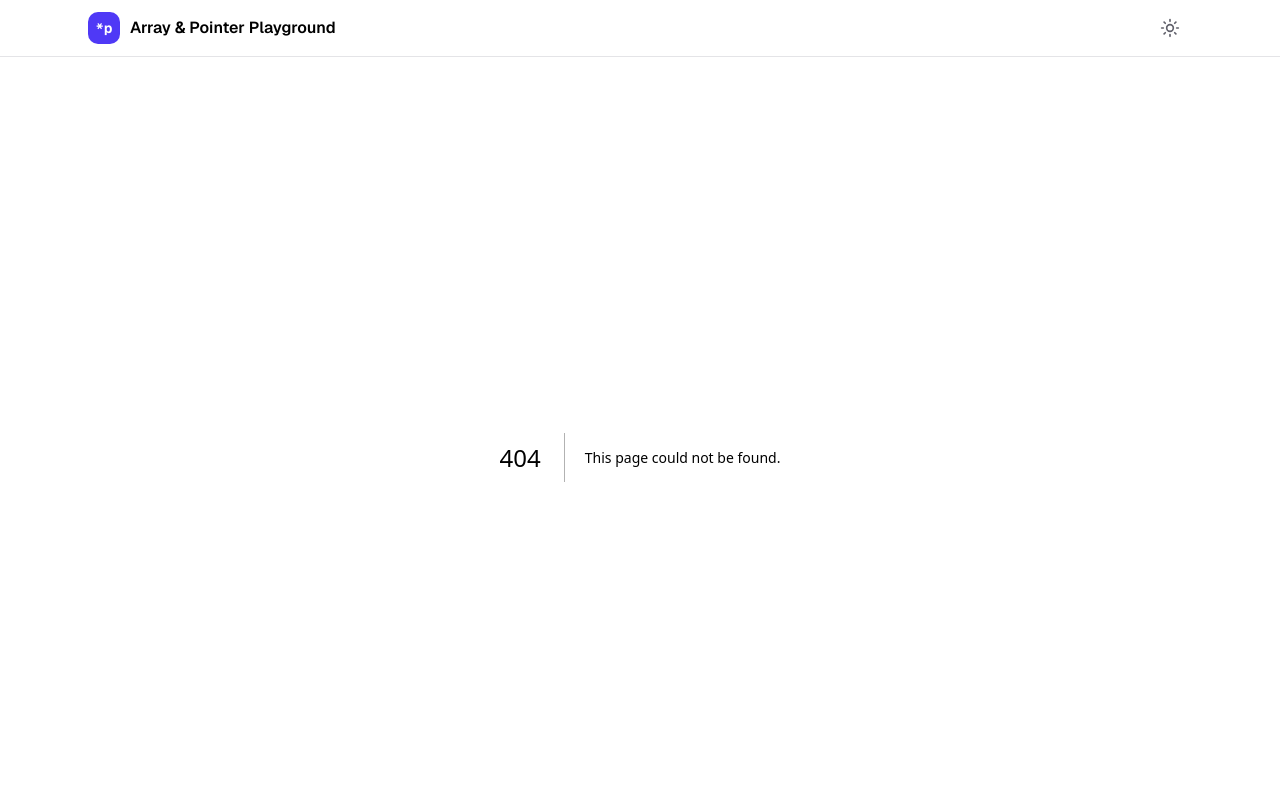
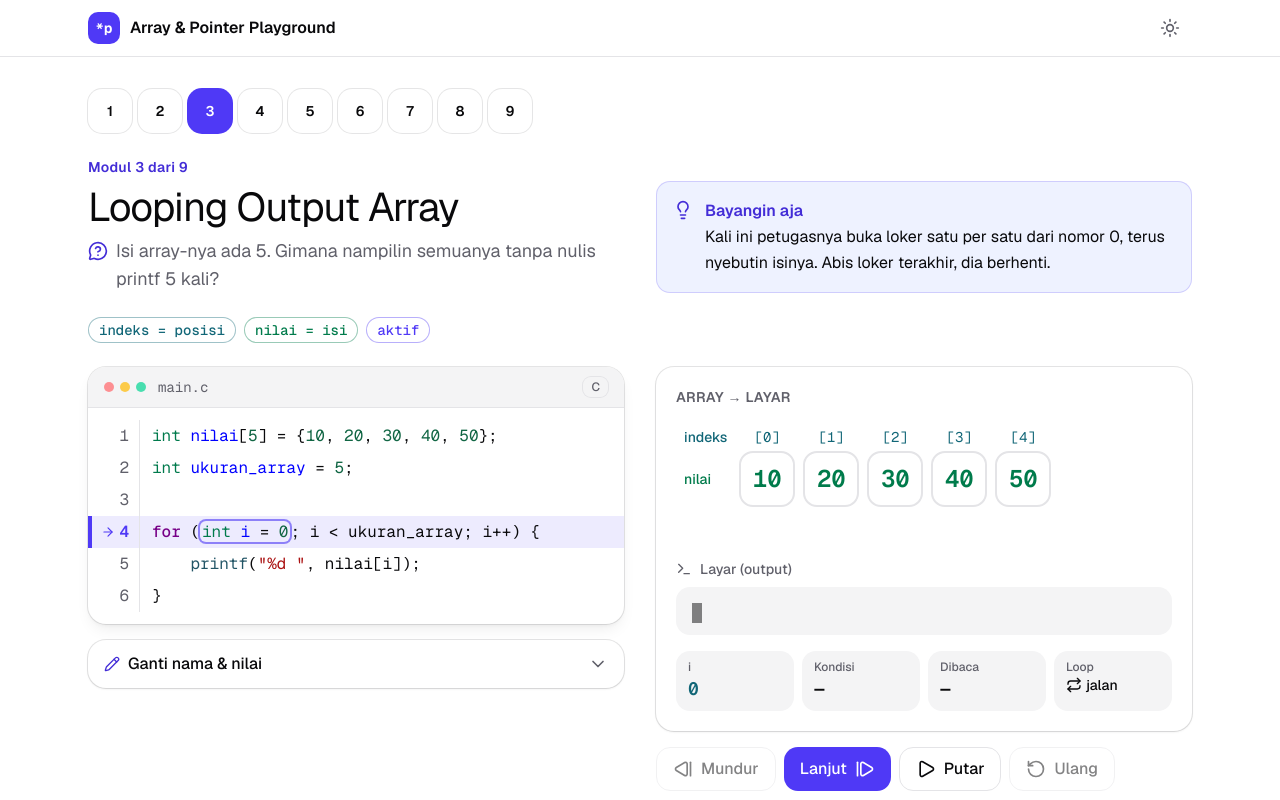
Before and after one commit to MyBootcampGweh/array-and-pointer-playground, a Next.js app: page /modul/3 in a window 1280 px wide. Before the commit this address had no page. Shown: the top 800 px of the page. Built offline with nearby package versions, Linux system fonts and the light colour scheme.

Commit message:
feat(modul-3): add looping output array simulation

```diff
--- /dev/null
+++ b/src/app/modul/3/loop-output-demo.tsx
@@ -0,0 +1,189 @@
+"use client";
+
+import { Terminal } from "lucide-react";
+import { type ReactNode, useState } from "react";
+
+import { CodePanel } from "@/components/code-panel";
+import {
+  ArrayValuesField,
+  DataEditor,
+  NameField,
+} from "@/components/data-editor";
+import { LoopStatus } from "@/components/loop-status";
+import { ArrayView } from "@/components/memory-cell";
+import { StepControls, useStepper } from "@/components/step-controls";
+import { Narration, Panel, RoleChip, Stage } from "@/components/ui";
+import {
+  LOOP_HEADER_PART,
+  type LoopFrame,
+  traceForLoop,
+} from "@/lib/loop-trace";
+
+const DEFAULT_NAME = "nilai";
+const DEFAULT_VALUES: readonly number[] = [10, 20, 30, 40, 50];
+const SNIPPET_NAMES = ["i", "ukuran_array", "printf"];
+const LOOP_LINE = 3;
+const BODY_LINE = 4;
+
+export function LoopOutputDemo() {
+  const [name, setName] = useState(DEFAULT_NAME);
+  const [values, setValues] = useState(DEFAULT_VALUES);
+  const frames = traceForLoop("output", values);
+  const stepper = useStepper(frames.length);
+  const frame = frames[stepper.step] ?? frames[0];
+  const length = values.length;
+
+  const lines = [
+    `int ${name}[${length}] = {${values.join(", ")}};`,
+    `int ukuran_array = ${length};`,
+    "",
+    "for (int i = 0; i < ukuran_array; i++) {",
+    `    printf("%d ", ${name}[i]);`,
+    "}",
+  ];
+  const activeLine =
+    frame.phase === "done"
+      ? null
+      : frame.phase === "body"
+        ? BODY_LINE
+        : LOOP_LINE;
+
+  // Any edit starts the run over, so the code and the diagram always agree.
+  function changeName(next: string) {
+    setName(next);
+    stepper.reset();
+  }
+  function changeValues(next: readonly number[]) {
+    setValues(next);
+    stepper.reset();
+  }
+  function restoreExample() {
+    changeName(DEFAULT_NAME);
+    changeValues(DEFAULT_VALUES);
+  }
+
+  return (
+    <Stage
+      code={
+        <CodePanel
+          lines={lines}
+          activeLine={activeLine}
+          activePart={LOOP_HEADER_PART[frame.phase]}
+        />
+      }
+      editor={
+        <DataEditor onRestore={restoreExample}>
+          <NameField
+            label="Nama array"
+            value={name}
+            taken={SNIPPET_NAMES}
+            onCommit={changeName}
+          />
+          <ArrayValuesField
+            name={name}
+            values={values}
+            onChange={changeValues}
+          />
+        </DataEditor>
+      }
+      visual={
+        <Panel title="Array → layar">
+          <div className="flex flex-col gap-4">
+            <ArrayView
+              name={name}
+              values={frame.cells}
+              activeIndex={frame.activeIndex}
+              activeLabel="dibaca"
+            />
+            <Screen frame={frame} />
+            <LoopStatus
+              frame={frame}
+              length={length}
+              arrayName={name}
+              activeLabel="Dibaca"
+            />
+          </div>
+        </Panel>
+      }
+      controls={<StepControls stepper={stepper} />}
+      narration={<Narration>{describe(frame, name, length)}</Narration>}
+    />
+  );
+}
+
+/** The simulated screen: everything printf has written, newest value ringed. */
+function Screen({ frame }: { frame: LoopFrame }) {
+  const { output } = frame;
+  // On a body step, the last value in `output` is the one printf just wrote.
+  const cut =
+    frame.phase === "body"
+      ? output.trimEnd().lastIndexOf(" ") + 1
+      : output.length;
+  const fresh = output.slice(cut).trimEnd();
+
+  return (
+    <div>
+      <p className="flex items-center gap-2 text-sm font-medium text-muted-foreground">
+        <Terminal aria-hidden="true" className="size-4" />
+        Layar (output)
+      </p>
+      <samp className="mt-2 block min-h-12 rounded-xl bg-muted px-4 py-2 font-mono text-lg leading-8 whitespace-pre-wrap sm:text-xl">
+        {output.slice(0, cut)}
+        {fresh ? (
+          <>
+            <mark className="rounded-sm bg-transparent px-0.5 text-value ring-2 ring-active/60">
+              {fresh}
+            </mark>{" "}
+          </>
+        ) : null}
+        <span
+          aria-hidden="true"
+          className="inline-block h-5 w-2.5 bg-foreground/60 align-middle motion-safe:animate-pulse"
+        />
+        {output === "" ? <span className="sr-only">masih kosong</span> : null}
+      </samp>
+    </div>
+  );
+}
+
+function describe(frame: LoopFrame, name: string, length: number): ReactNode {
+  switch (frame.phase) {
+    case "init":
+      return (
+        <>
+          <code>int i = 0</code>: bikin penghitung i, mulai dari 0. Bagian ini
+          cuma jalan sekali.
+        </>
+      );
+    case "check":
+      return frame.condition ? (
+        <>
+          Cek <code>i &lt; ukuran_array</code>: {frame.i} &lt; {length}? Bener,
+          masuk ke loop.
+        </>
+      ) : (
+        <>
+          Cek lagi: {length} &lt; {length}? <strong>Salah</strong>, loop
+          berhenti. Semua isi array udah tampil.
+        </>
+      );
+    case "body":
+      return (
+        <>
+          printf ambil <code>{`${name}[${frame.activeIndex}]`}</code>, isinya{" "}
+          <RoleChip role="value">{frame.cells[frame.activeIndex]}</RoleChip>,
+          terus nampilin ke layar plus satu spasi.
+        </>
+      );
+    case "increment":
+      return (
+        <>
+          <code>i++</code>: i naik dari {frame.i - 1} jadi {frame.i}.
+        </>
+      );
+    case "done":
+      return (
+        <>Beres! printf jalan {length} kali, semua isi array udah tampil.</>
+      );
+  }
+}
--- /dev/null
+++ b/src/app/modul/3/page.tsx
@@ -0,0 +1,25 @@
+import type { Metadata } from "next";
+
+import { ModuleFrame, moduleMetadata } from "@/components/module-frame";
+
+import { LoopOutputDemo } from "./loop-output-demo";
+
+export const metadata: Metadata = moduleMetadata(3);
+
+export default function LoopOutputPage() {
+  return (
+    <ModuleFrame
+      number={3}
+      question="Isi array-nya ada 5. Gimana nampilin semuanya tanpa nulis printf 5 kali?"
+      analogy={
+        <>
+          Kali ini petugasnya buka loker satu per satu dari nomor 0, terus
+          nyebutin isinya. Abis loker terakhir, dia berhenti.
+        </>
+      }
+      roles={["index", "value", "active"]}
+    >
+      <LoopOutputDemo />
+    </ModuleFrame>
+  );
+}
```
